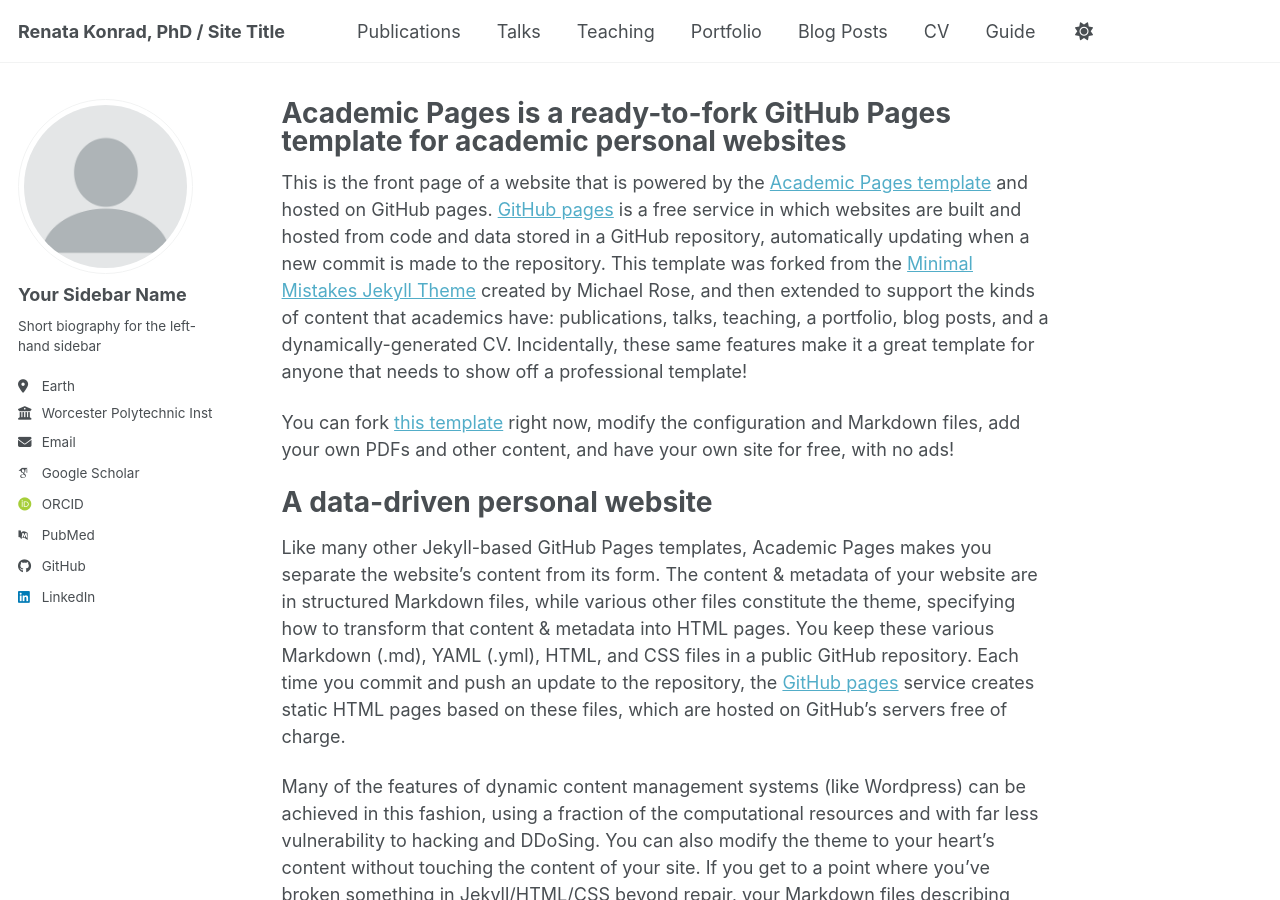
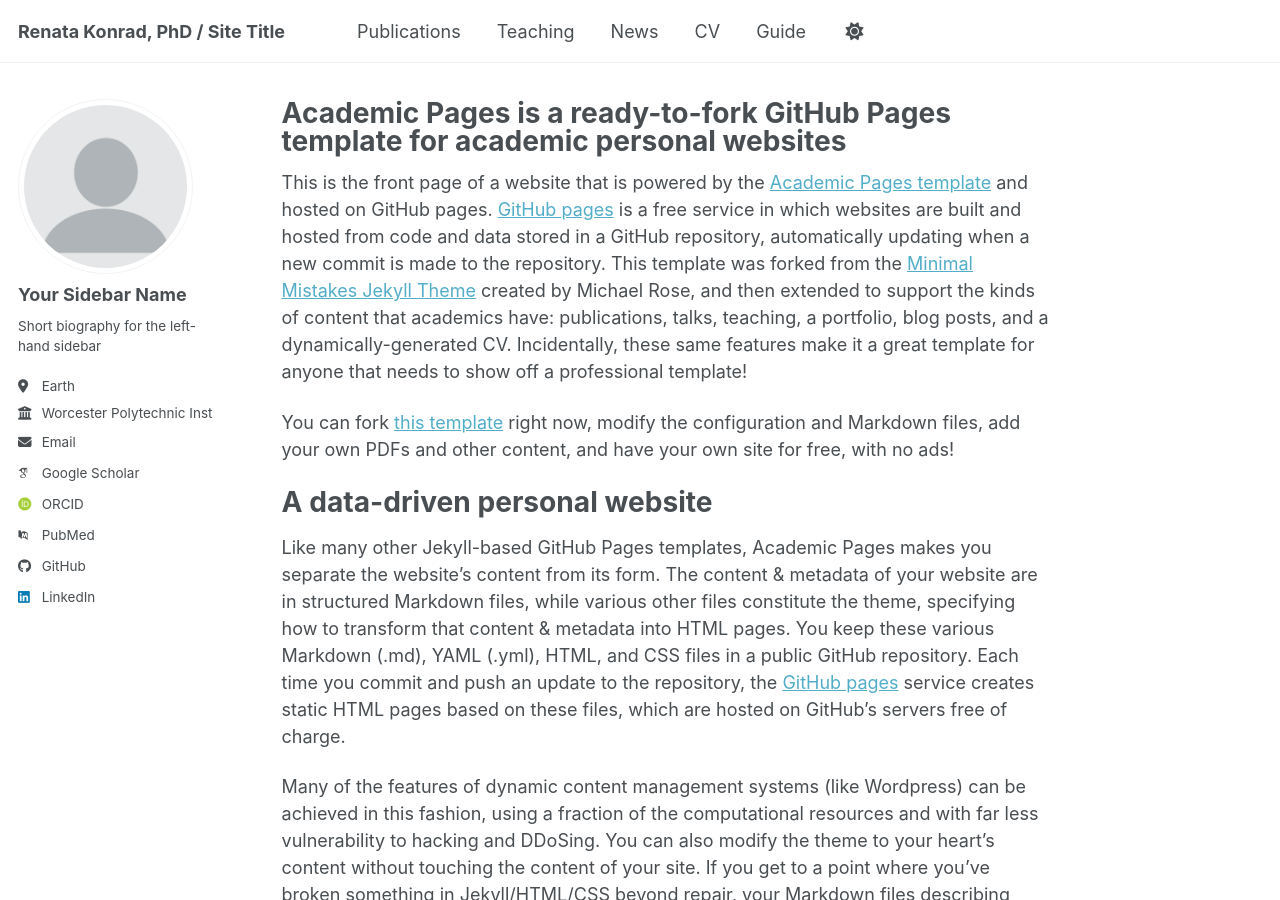
Before and after one commit to RenataKonrad/RenataKonrad.github.io, a Jekyll site: the page built from _pages/about.md, in a window 1280 px wide and 900 px high. Built offline with Jekyll 4.4.1, drawn with Linux system fonts in a browser that asks for light colours; some web fonts are replaced; a script bundle is joined from its source files by our own code; library files that are not in the unit come from our copies.

Commit message:
Update navigation.yml

```diff
--- a/_data/navigation.yml
+++ b/_data/navigation.yml
@@ -11,16 +11,16 @@
   - title: "Publications"
     url: /publications/
 
-  - title: "Talks"
-    url: /talks/
+#  - title: "Talks"
+#    url: /talks/
 
   - title: "Teaching"
     url: /teaching/
 
-  - title: "Portfolio"
-    url: /portfolio/
+#  - title: "Portfolio"
+#    url: /portfolio/
 
-  - title: "Blog Posts"
+  - title: "News"
     url: /year-archive/
 
   - title: "CV"
```
